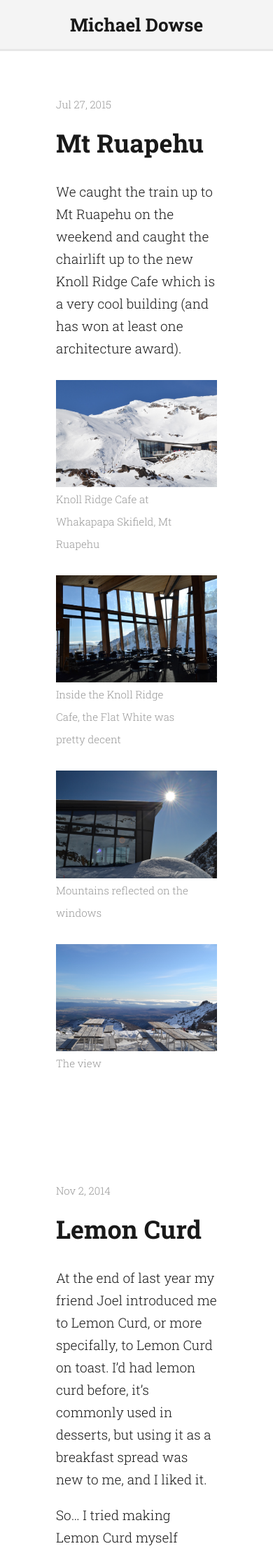
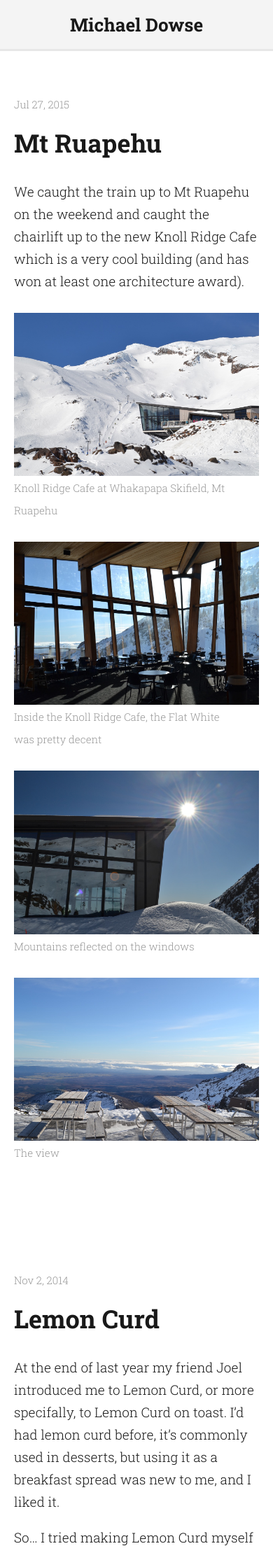
Before and after one commit to MichaelDowse/michaeldowse.github.io, a Jekyll site: the page built from index.html, in a window 390 px wide. Shown: the top 2219 px of the page at 70% size. Built offline with Jekyll 4.4.1, drawn with Linux system fonts in a browser that asks for light colours; the list of posts is cut into pages by our own code; comment, search, counter and statistics services are not loaded.

Commit message:
Updated css to be more responsive

```diff
--- a/css/site.css
+++ b/css/site.css
@@ -1,3 +1,10 @@
+/*
+// @media(max-width:767px){}
+// @media(min-width:768px){}
+// @media(min-width:992px){}
+// @media(min-width:1200px){}
+*/
+
 body {
   color: #191919;
   font-family: 'Roboto Slab', serif;
@@ -80,6 +87,13 @@
 .container {
   margin: 60px 80px 60px 80px;
 }
+
+@media(max-width:767px){
+  .container {
+    margin: 60px 20px 60px 20px;
+  }
+}
+
 .content {
   margin: 0 auto;
   max-width: 720px;
```
Also changed, not shown: 8 other files.
